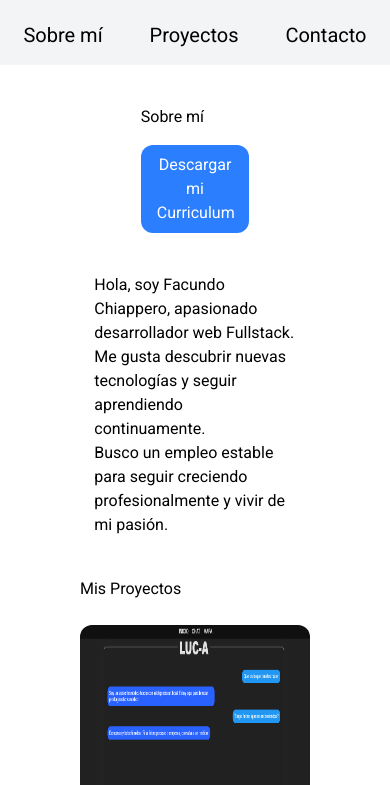
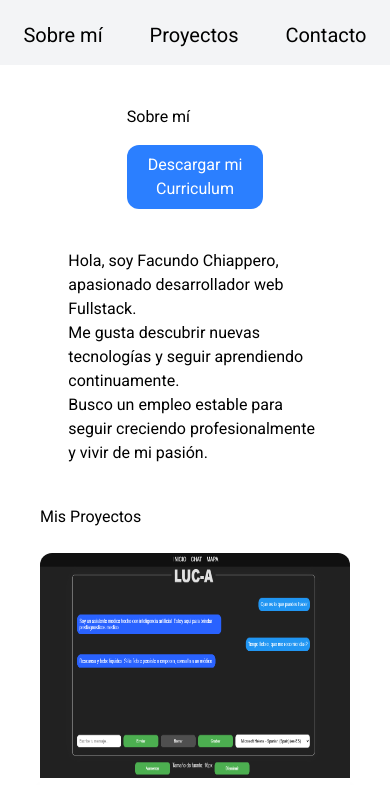
Before and after one commit to Facundo-Chiappero/portafolio, a website: page index.html in a window 390 px wide. Shown: the part 59-844 px from the top of the page. Drawn offline with Linux system fonts and the light colour scheme.

Commit message:
mejora en el responsive

```diff
--- a/index.html
+++ b/index.html
@@ -20,7 +20,7 @@
         </nav>
     </header>
 
-    <main class="px-10">
+    <main class="sm:px-10 px-0">
     <section class="about-me flex flex-wrap sm:flex-nowrap justify-around mt-10 gap-10">
         <div class="w-[35%] flex justify-center flex-col mx-10">
             <h2 class="mb-4" id="about-me">Sobre mí</h2>
```
